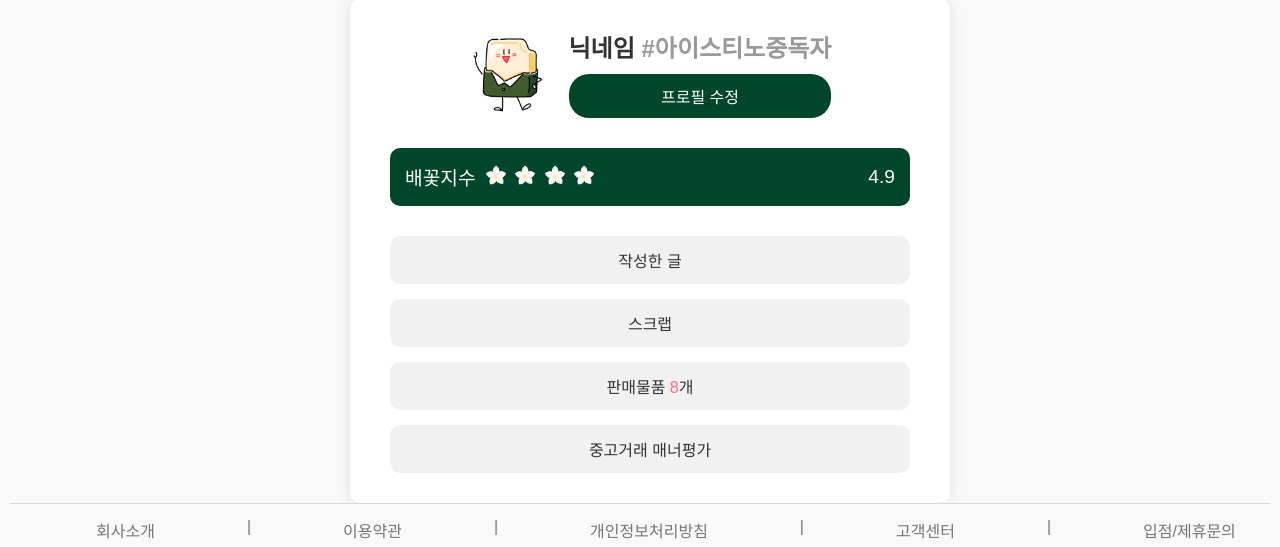
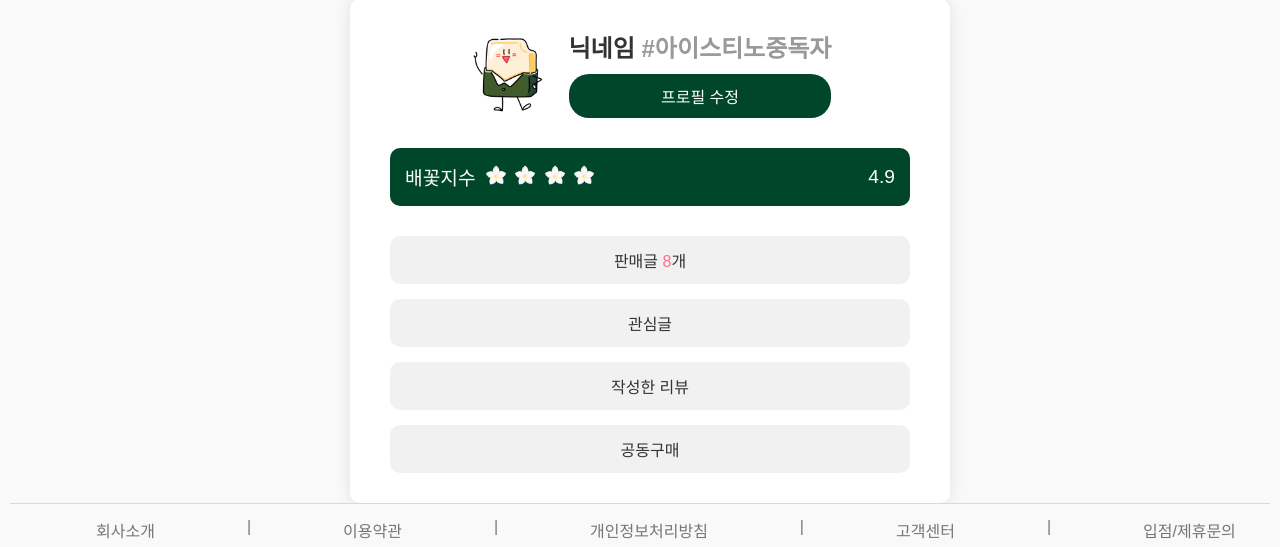
Before and after one commit to Gitto-OSP/2024-flask, a Flask app: page /mypage in a window 1280 px wide; the page is wider, and only the part inside the window is pictured. Shown: the part 137-684 px from the top of that part. Run offline with Flask 3, Linux system fonts and the light colour scheme.

Commit message:
변경사항

```diff
--- a/static/mypage.css
+++ b/static/mypage.css
@@ -63,7 +63,7 @@ body {
 }
 
 .edit-profile-button:hover {
-  background-color: #003515;
+  background-color: #00462A;
 }
 
 /* 배꽃지수 */
--- a/templates/mypage.html
+++ b/templates/mypage.html
@@ -38,10 +38,10 @@
             </div>
 
             <div class="buttons">
-                <button class="post-button">작성한 글</button>
-                <button class="scrap-button">스크랩</button>
-                <button class="sale-button">판매물품 <span class="sale-count">8</span>개</button>
-                <button class="manner-button">중고거래 매너평가</button>
+                <button class="sale-button">판매글 <span class="sale-count">8</span>개</button>
+                <button class="post-button">관심글</button>
+                <button class="scrap-button">작성한 리뷰</button>
+                <button class="manner-button">공동구매</button>
             </div>
         </div>
     </section>
```
